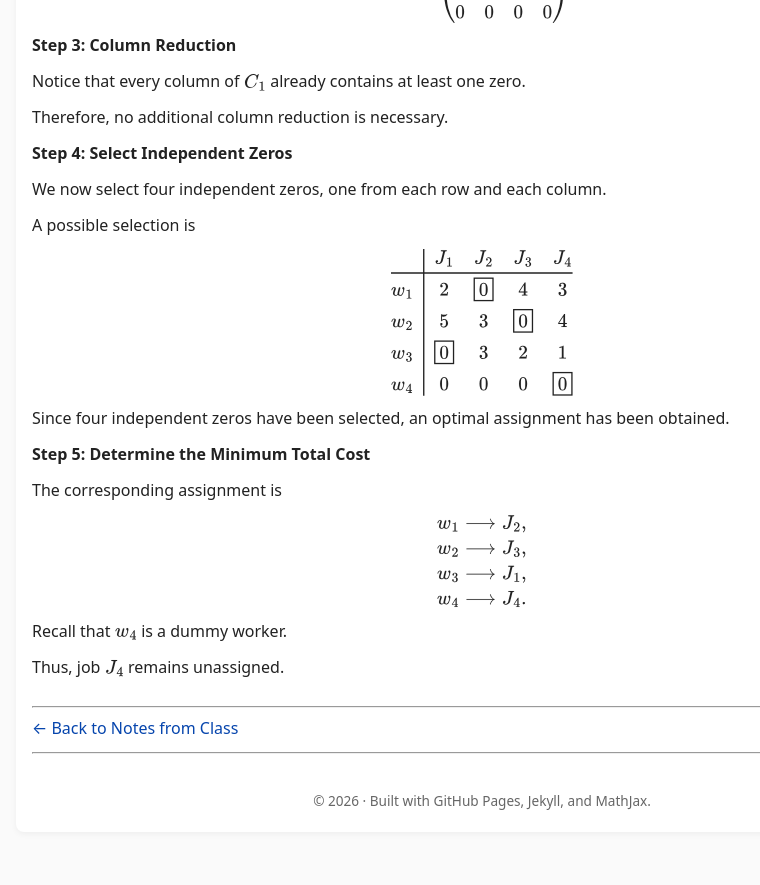
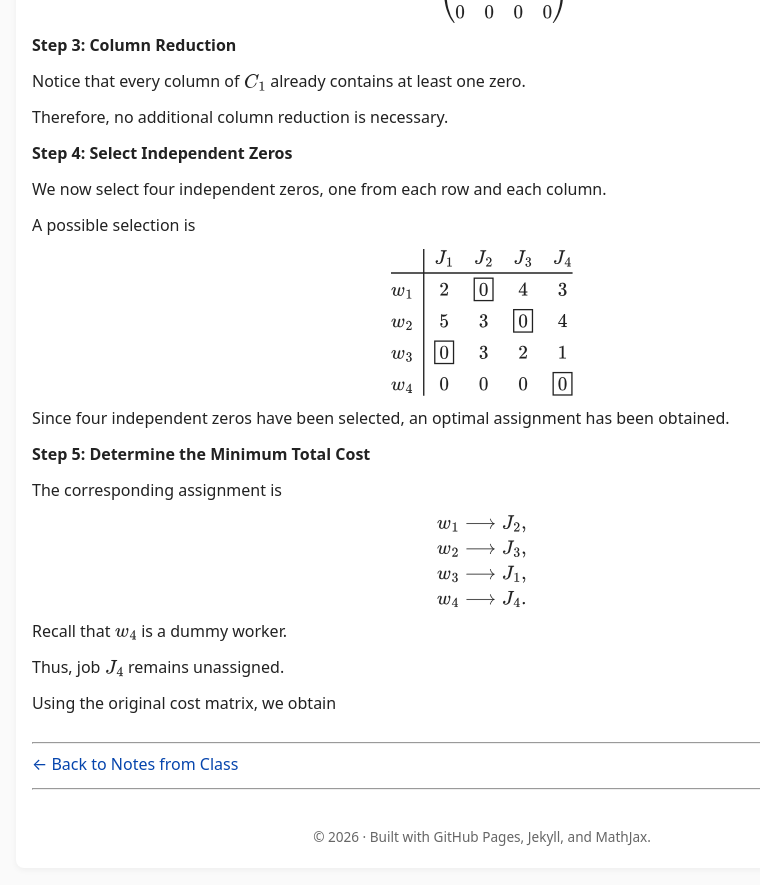
Before and after one commit to SaleemKamaludin/SaleemKamaludin.github.io, a Jekyll site: the page built from courses/math-2276/notes-from-class/supplementary-lecture-6/index.md, in a window 1280 px wide and 900 px high, scrolled down 11041 px. Shown: the top 885 px of the window, without its empty margins (158-918 px from the left). Built offline with Jekyll 4.4.1, drawn with Linux system fonts in a browser that asks for light colours; before the commit the page ends 11905 px from its top, so only the background shows below that.

Commit message:
Introduce original cost calculation in Step 5 of Example 1.4

```diff
--- a/courses/math-2276/notes-from-class/supplementary-lecture-6/index.md
+++ b/courses/math-2276/notes-from-class/supplementary-lecture-6/index.md
@@ -1875,6 +1875,14 @@ w_4 &\longrightarrow J_4.
       </p>
 
     </div>
+
+    <div id="example-unbalanced-assignment-problem-step-5-original-cost-intro">
+
+      <p>
+        Using the original cost matrix, we obtain
+      </p>
+
+    </div>
 </div>
 </div>
 
```
